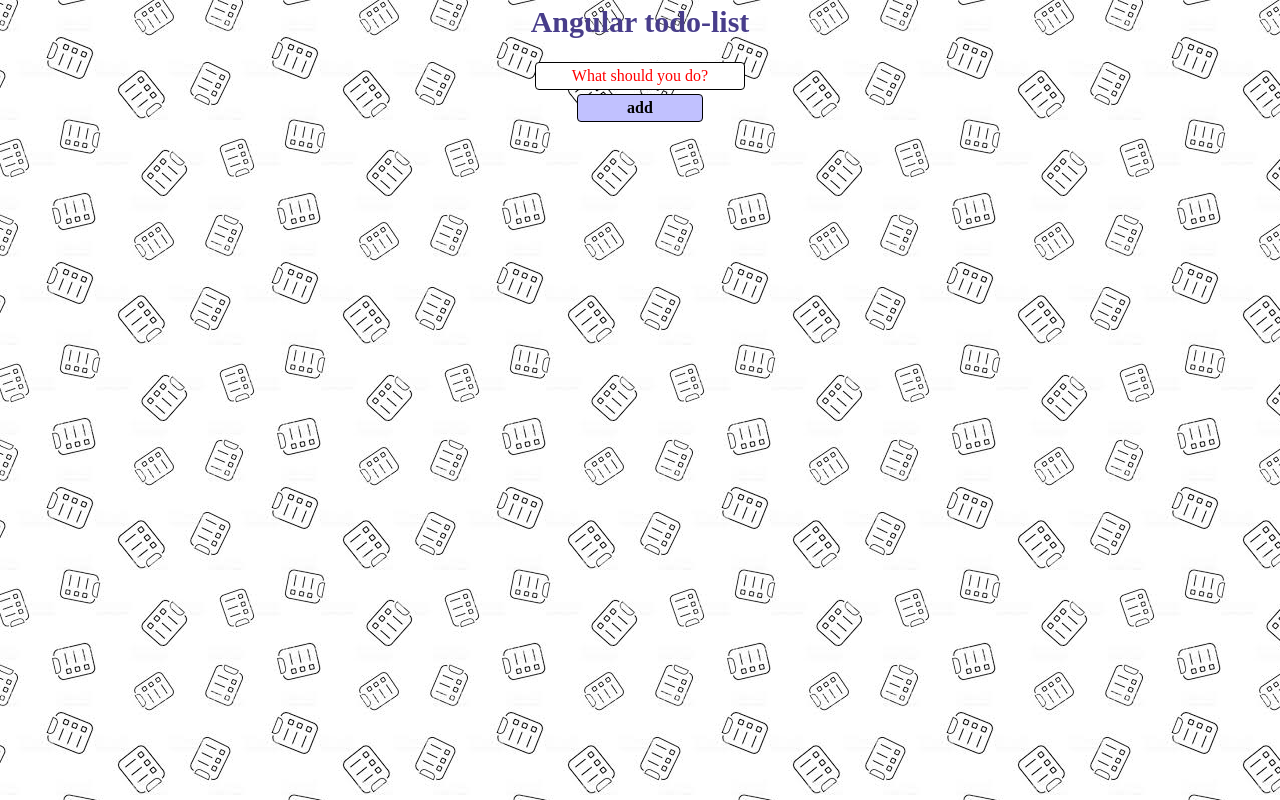
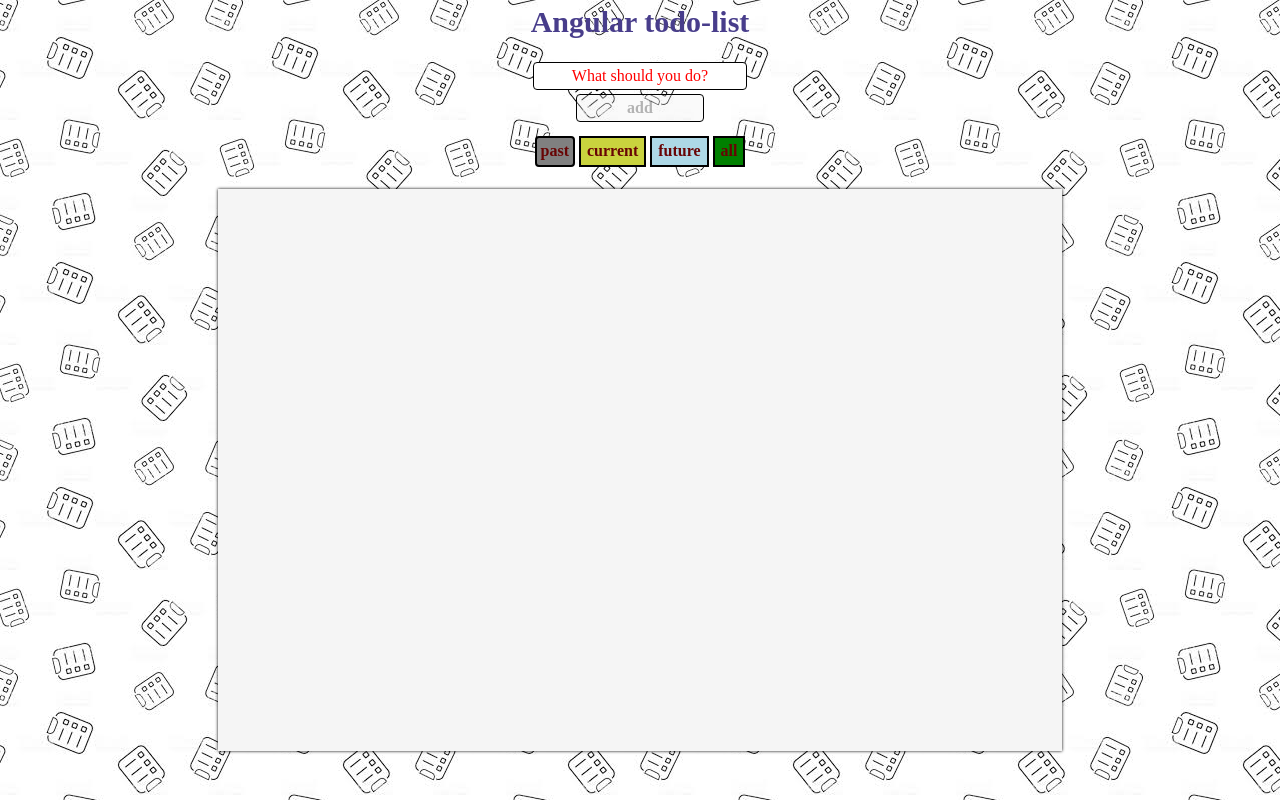
Before and after one commit to themafia98/todo-list, an Angular app in the folder angularToDo/: page / in a window 1280 px wide. Built offline with nearby package versions, Linux system fonts and the light colour scheme.

Commit message:
some new styles and component

```diff
--- a/angularToDo/src/app/app.component.html
+++ b/angularToDo/src/app/app.component.html
@@ -1,6 +1,8 @@
-<header>
+
+<header role="heading">
   <h1 class="app-title">{{ title }}</h1>
   <controllers></controllers>
 </header>
-<section></section>
-<footer></footer>
+<section class="main" role="main">
+  <todo-container></todo-container>
+</section>
--- a/angularToDo/src/app/app.module.ts
+++ b/angularToDo/src/app/app.module.ts
@@ -3,11 +3,13 @@
 import { NgModule } from '@angular/core';
 import { AppComponent } from './app.component';
 import { ControllersComponent } from './controllers/controllers.component';
+import { TodoContainerComponent } from './todo-container/todo-container.component';
 
 @NgModule({
   declarations: [
     AppComponent,
-    ControllersComponent
+    ControllersComponent,
+    TodoContainerComponent
   ],
   imports: [
     BrowserModule,
--- a/angularToDo/src/app/controllers/controllers.component.html
+++ b/angularToDo/src/app/controllers/controllers.component.html
@@ -1,5 +1,42 @@
 
 <div class="controllers">
-  <input [(ngModel)]="todoInput" type='text' class="controllers__btn" placeholder="What should you do?" />
-  <input type='button' class="controllers__btn" value='add' (click)="onAdd($event)" />
+  <input
+    type='text'
+    class="controllers__btn"
+    placeholder="What should you do?"
+    [(ngModel)]="todoInput"
+  />
+  <input
+    type='button'
+    class="controllers__btn"
+    value='add'
+    [disabled]="!todoInput"
+    (click)="onAdd($event)"
+  />
+  <div class="sort-controllers">
+    <input
+      class="controllers__btn btn-sort past"
+      type="button"
+      value="past"
+      (click)="onSort('past')"
+    />
+    <input
+      class="btn-sort current"
+      type="button"
+      value="current"
+      (click)="onSort('current')"
+    />
+    <input
+      class="btn-sort future"
+      type="button"
+      value="future"
+      (click)="onSort('future')"
+    />
+    <input
+      class="btn-sort all"
+      type="button"
+      value="all"
+      (click)="onSort('all')"
+    />
+  </div>
 </div>
--- a/angularToDo/src/app/controllers/controllers.component.scss
+++ b/angularToDo/src/app/controllers/controllers.component.scss
@@ -37,4 +37,33 @@
   display: flex;
   flex-direction: column;
   justify-content: center;
+
+  .sort-controllers {
+    display: flex;
+    justify-content: center;
+    padding-top: 10px;
+    .btn-sort {
+      cursor: pointer;
+      border: 2px solid #000;
+      font-weight: 600;
+      margin: 2px;
+        &.past {
+          background: grey;
+          color: #680404;
+        }
+        &.current {
+          background: #c9d33e;
+          color: #680404;
+        }
+        &.future {
+          background: #add8e6;
+          color: #680404;
+        }
+        &.all {
+          background: green;
+          color: #680404;
+        }
+    }
+  }
+
 }
--- a/angularToDo/src/app/controllers/controllers.component.ts
+++ b/angularToDo/src/app/controllers/controllers.component.ts
@@ -20,8 +20,12 @@
     this.newTodoName = value;
   }
 
-  public onAdd(event: MouseEvent): void{
+  public onAdd(event: MouseEvent): void {
     this.todoInput = '';
   }
 
+  public onSort(sortType: string): void {
+    console.log(sortType);
+  }
+
 }
--- /dev/null
+++ b/angularToDo/src/app/todo-container/todo-container.component.html
@@ -0,0 +1,4 @@
+<div class="wrapperBox">
+  <div class="todoListBox">
+  </div>
+</div>
--- /dev/null
+++ b/angularToDo/src/app/todo-container/todo-container.component.scss
@@ -0,0 +1,20 @@
+.todoListBox {
+  width: 90%;
+  background-color: #f5f5f5;
+  box-shadow: 0 0 3px #010101;
+  overflow-y: auto;
+  max-width: 66%;
+  min-width: 66%;
+  max-height: 97%;
+  min-height: 97%;
+  margin: 5px auto;
+  display: flex;
+  flex-direction: column;
+}
+
+.wrapperBox {
+  width: 100%;
+  display: flex;
+  height: calc(100vh - 220px);
+  justify-content: center;
+}
--- /dev/null
+++ b/angularToDo/src/app/todo-container/todo-container.component.ts
@@ -0,0 +1,15 @@
+import { Component, OnInit } from '@angular/core';
+
+@Component({
+  selector: 'todo-container',
+  templateUrl: './todo-container.component.html',
+  styleUrls: ['./todo-container.component.scss']
+})
+export class TodoContainerComponent implements OnInit {
+
+  constructor() { }
+
+  ngOnInit(): void {
+  }
+
+}
```
Also changed, not shown: angularToDo/src/app/app.component.scss (line endings or trailing spaces).
